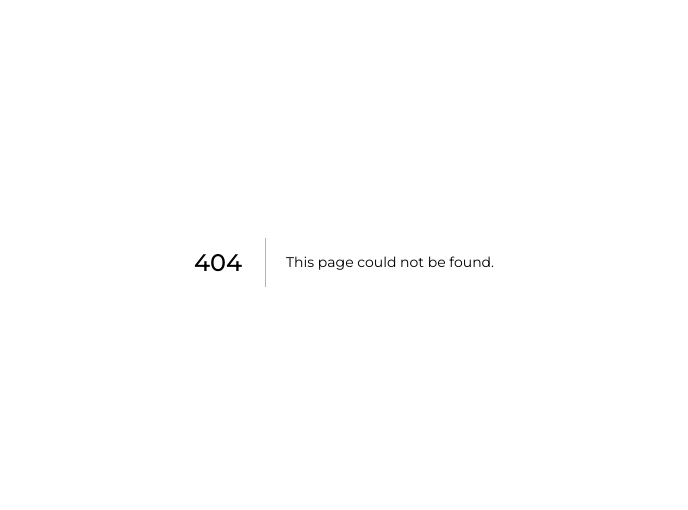
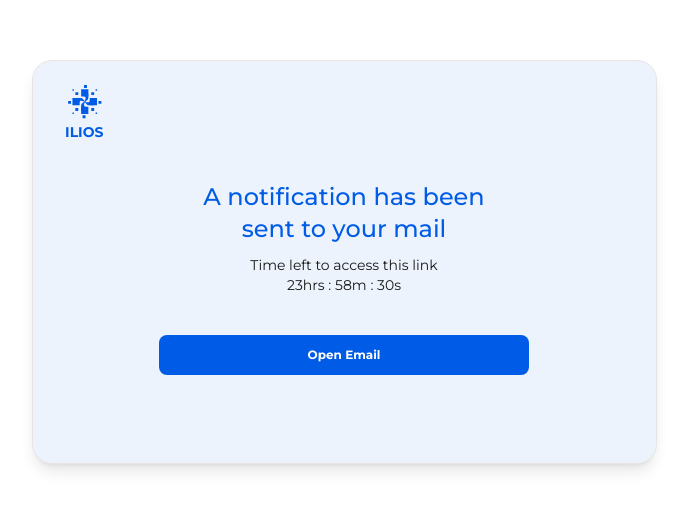
Before and after one commit to ilios91/ilios-fe, a Next.js app: page /forgot-password-notification in a window 1280 px wide. Before the commit this address had no page. Shown: the part 138-648 px from the top of the page, without its empty margins (296-984 px from the left). Built offline with nearby package versions, Linux system fonts and the light colour scheme.

Commit message:
forgot password notification

```diff
--- /dev/null
+++ b/src/app/(auth)/@modal/(.)forgot-password-notification/page.tsx
@@ -0,0 +1,10 @@
+import ForgotPasswordNotification from "@/components/auth/ForgotPasswordNotification";
+import { Modal } from "@/components/ui/modals/Modal";
+
+export default function ForgotPasswordNotificationModal() {
+  return (
+    <Modal>
+      <ForgotPasswordNotification />
+    </Modal>
+  );
+}
--- /dev/null
+++ b/src/app/(auth)/forgot-password-notification/page.tsx
@@ -0,0 +1,20 @@
+import Logo from "@/components/icons/Logo";
+import ForgotPasswordNotification from "../../../components/auth/ForgotPasswordNotification";
+
+export default function ForgotPasswordNotificationPage() {
+  return (
+    <div className="fixed inset-0 flex items-center justify-center">
+      <div className="p-6 w-[625px] flex flex-col border rounded-[20px] bg-[#EDF3FC] shadow-lg">
+        <div className="flex flex-col gap-y-2">
+          <div className="flex flex-col items-center w-[55.52px] h-[55.52px] gap-y-1">
+            <Logo variant="blue" className="w-full h-full" />
+            <p className="font-bold text-blue-normal text-sm leading-[18px]">
+              ILIOS
+            </p>
+          </div>
+        </div>
+        <ForgotPasswordNotification />
+      </div>
+    </div>
+  );
+}
--- a/src/app/(auth)/forgot-password/page.tsx
+++ b/src/app/(auth)/forgot-password/page.tsx
@@ -11,7 +11,7 @@ export default function ForgotPassword() {
 
   const handleSubmit = (e: FormEvent) => {
     e.preventDefault();
-    router.push("/2fa");
+    router.push("/forgot-password-notification");
   };
 
   return (
--- /dev/null
+++ b/src/components/auth/ForgotPasswordNotification.tsx
@@ -0,0 +1,22 @@
+export default function ForgotPasswordNotification() {
+  return (
+    <div className="w-full max-h-[481px] mt-10 my-16">
+      <h2 className="max-w-[320px] mx-auto text-2xl text-blue-normal font-medium text-center">
+        A notification has been sent to your mail
+      </h2>
+
+      <p className="text-center text-sm text-[#171717] mt-2.5">
+        {"Time left to access this link"}
+      </p>
+      <p className="text-center text-sm text-[#171717]">
+        {"23hrs : 58m : 30s"}
+      </p>
+
+      <form action="" className="w-[370px] mt-10 mx-auto flex flex-col justify-center">
+        <button className="h-10 text-white font-bold bg-blue-normal text-xs w-full rounded-lg p-2.5 text-center mx-auto">
+          Open Email
+        </button>
+      </form>
+    </div>
+  );
+}
```
Also changed, not shown: src/Test.txt.
